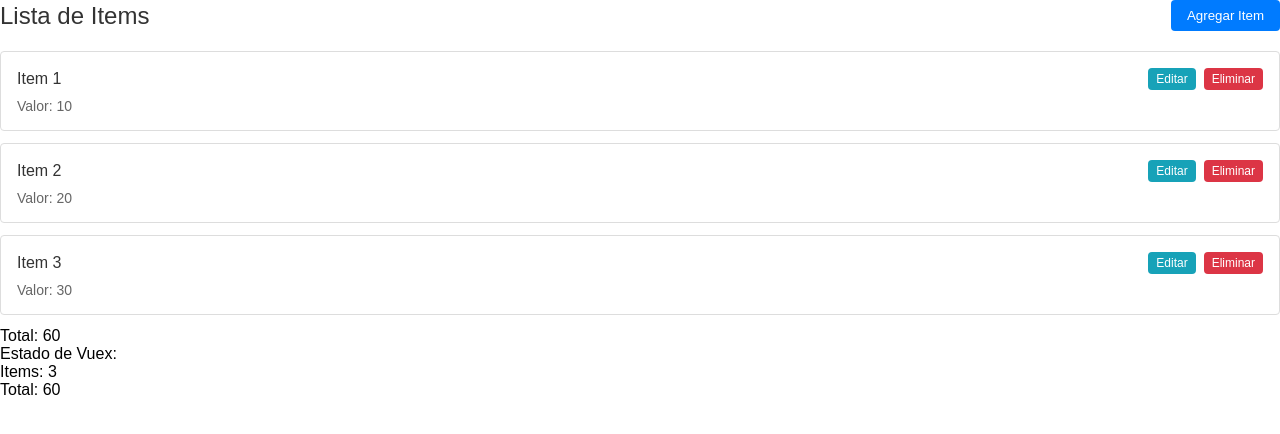
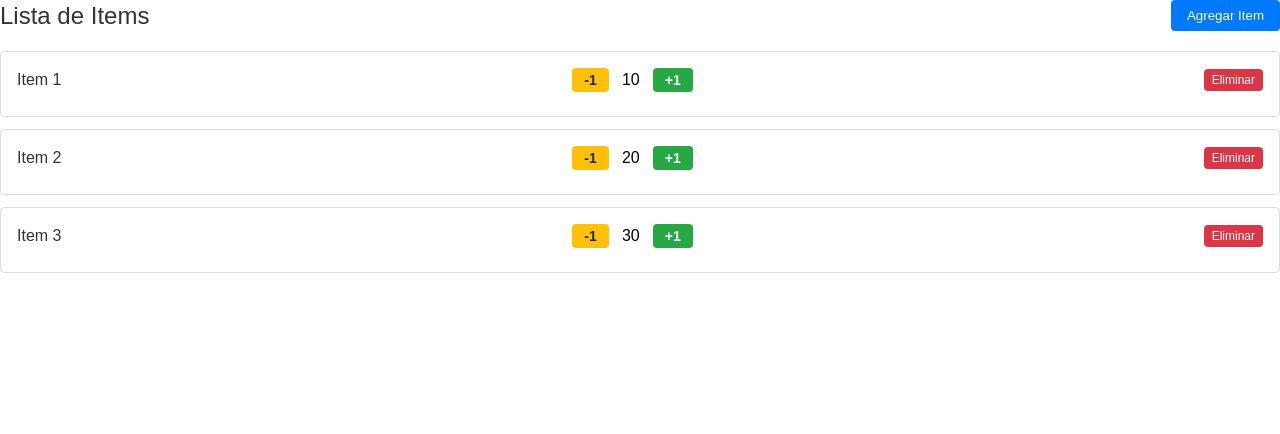
Before and after one commit to brujo-rojas/counter-nuxt, a Nuxt app: page / in a window 1280 px wide. Shown: the top 434 px of the page. Built offline with nearby package versions, Linux system fonts and the light colour scheme.

Commit message:
:package: Mejoras en contadores

```diff
--- a/app/pages/index.vue
+++ b/app/pages/index.vue
@@ -8,18 +8,27 @@
     <div v-for="item in items" :key="item.id" class="item">
       <div class="item-header">
         <h3 class="item-title">{{ item.title }}</h3>
+
+        <div class="counter-controls">
+          <button @click="decrementItem(item.id)" class="decrement-btn">
+            -1
+          </button>
+          <span>
+            {{ item.value }}
+          </span>
+          <button @click="incrementItem(item.id)" class="increment-btn">
+            +1
+          </button>
+        </div>
+
         <div class="item-actions">
-          <button @click="editItem(item)" class="edit-btn">Editar</button>
           <button @click="removeItem(item.id)" class="delete-btn">
             Eliminar
           </button>
         </div>
       </div>
-      <p class="item-description">Valor: {{ item.value }}</p>
     </div>
   </div>
-
-  <div class="total">Total: {{ totalValue }}</div>
 
   <div v-if="showDialog" class="dialog-overlay" @click="closeDialog">
     <div class="dialog-content" @click.stop>
@@ -61,12 +70,6 @@
       </div>
     </div>
   </div>
-
-  <div class="store-info">
-    <h4>Estado de Vuex:</h4>
-    <p>Items: {{ items.length }}</p>
-    <p>Total: {{ totalValue }}</p>
-  </div>
 </template>
 
 <script setup>
@@ -74,7 +77,6 @@ import { ref, computed } from "vue";
 import store from "../../stores/index";
 
 const items = computed(() => store.state.items);
-const totalValue = computed(() => store.getters.getTotalValue);
 
 const newItem = ref({ title: "", value: 0 });
 const editMode = ref(false);
@@ -123,4 +125,26 @@ const addItem = () => {
     closeDialog();
   }
 };
+
+const incrementItem = (id) => {
+  const item = items.value.find((item) => item.id === id);
+  if (item) {
+    store.dispatch("updateItem", {
+      id: item.id,
+      title: item.title,
+      value: item.value + 1,
+    });
+  }
+};
+
+const decrementItem = (id) => {
+  const item = items.value.find((item) => item.id === id);
+  if (item && item.value > 0) {
+    store.dispatch("updateItem", {
+      id: item.id,
+      title: item.title,
+      value: item.value - 1,
+    });
+  }
+};
 </script>
--- a/app/scss/items-page.scss
+++ b/app/scss/items-page.scss
@@ -56,11 +56,6 @@
           cursor: pointer;
         }
 
-        .edit-btn {
-          background: #17a2b8;
-          color: white;
-        }
-
         .delete-btn {
           background: #dc3545;
           color: white;
@@ -73,5 +68,46 @@
       margin: 0;
       font-size: 14px;
     }
+
+    .counter-controls {
+      display: flex;
+      gap: 4px;
+      align-items: center;
+
+      button {
+        border: none;
+        padding: 4px 12px;
+        border-radius: 4px;
+        font-size: 14px;
+        font-weight: bold;
+        cursor: pointer;
+        min-width: 30px;
+      }
+
+      .increment-btn {
+        background: #28a745;
+        color: white;
+
+        &:hover {
+          background: #218838;
+        }
+      }
+
+      span {
+        font-size: 16px;
+        margin: 0 8px;
+        width: 20px;
+        text-align: center;
+      }
+
+      .decrement-btn {
+        background: #ffc107;
+        color: #212529;
+
+        &:hover {
+          background: #e0a800;
+        }
+      }
+    }
   }
 }
```
